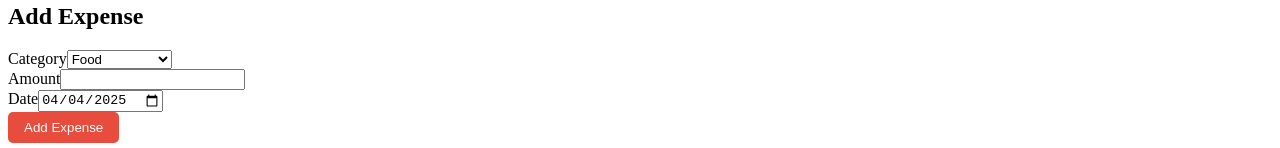
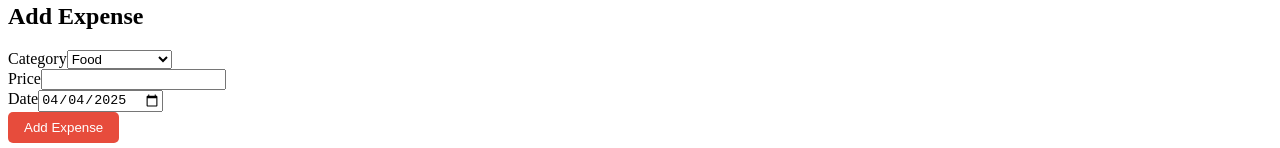
Before and after one commit to alenachankunju/xExpense, a React (Vite) app: page / in a window 1280 px wide. Both pictures are taken after a click on the button "+ Add Expense". Shown: the part 652-800 px from the top of the page. Built offline with nearby package versions, Linux system fonts and the light colour scheme.

Commit message:
fix some issues

```diff
--- a/src/components/AddExpenseModal.jsx
+++ b/src/components/AddExpenseModal.jsx
@@ -39,6 +39,7 @@ const AddExpenseModal = ({ isOpen, onClose, onAddExpense }) => {
         <div className="form-group">
           <label>Category</label>
           <select
+            name="Title"
             value={formData.category}
             onChange={(e) =>
               setFormData({ ...formData, category: e.target.value })
@@ -52,10 +53,10 @@ const AddExpenseModal = ({ isOpen, onClose, onAddExpense }) => {
           </select>
         </div>
         <div className="form-group">
-          <label>Amount</label>
+          <label>Price</label>
           <input
             type="number"
-            name="title"
+            name="Price"
             value={formData.amount}
             onChange={(e) =>
               setFormData({ ...formData, amount: e.target.value })
```
